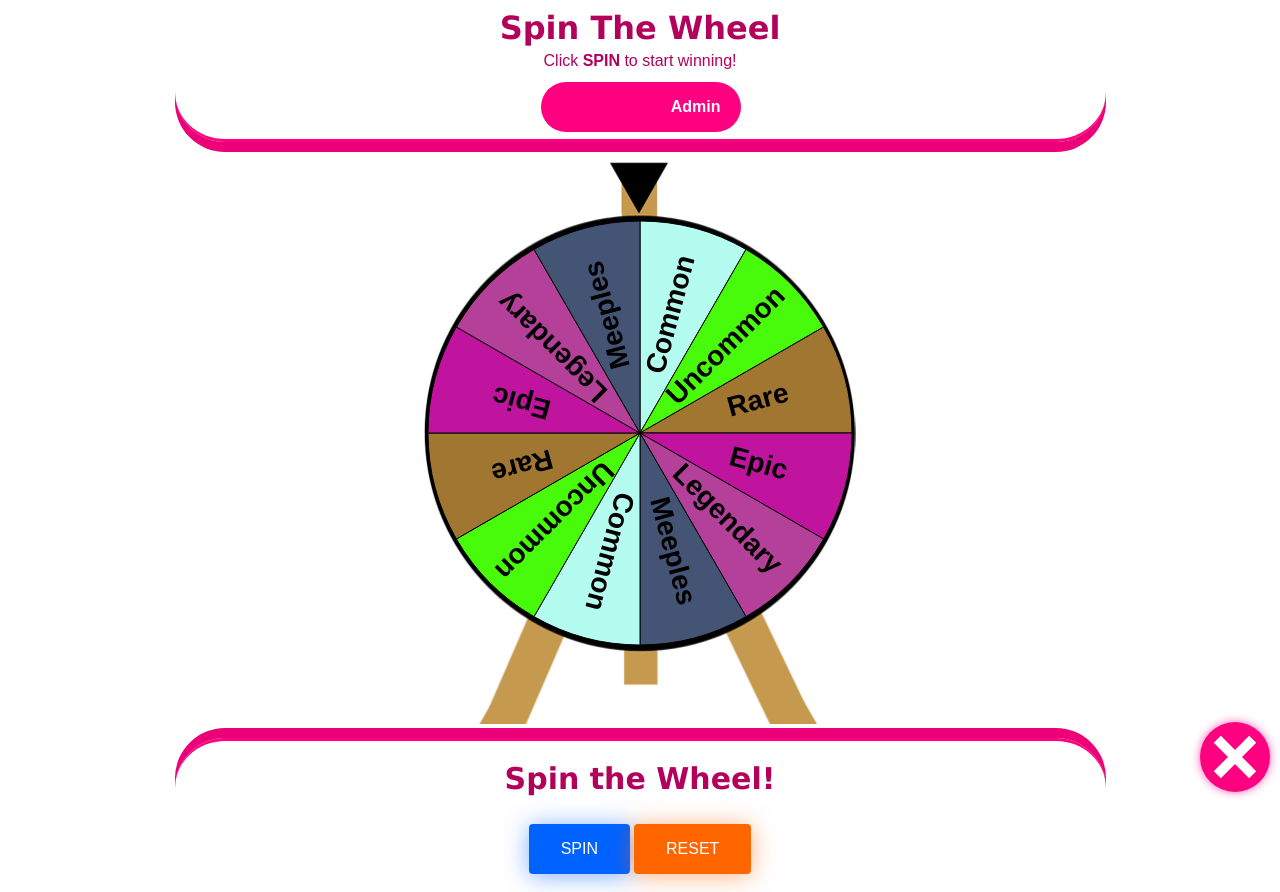
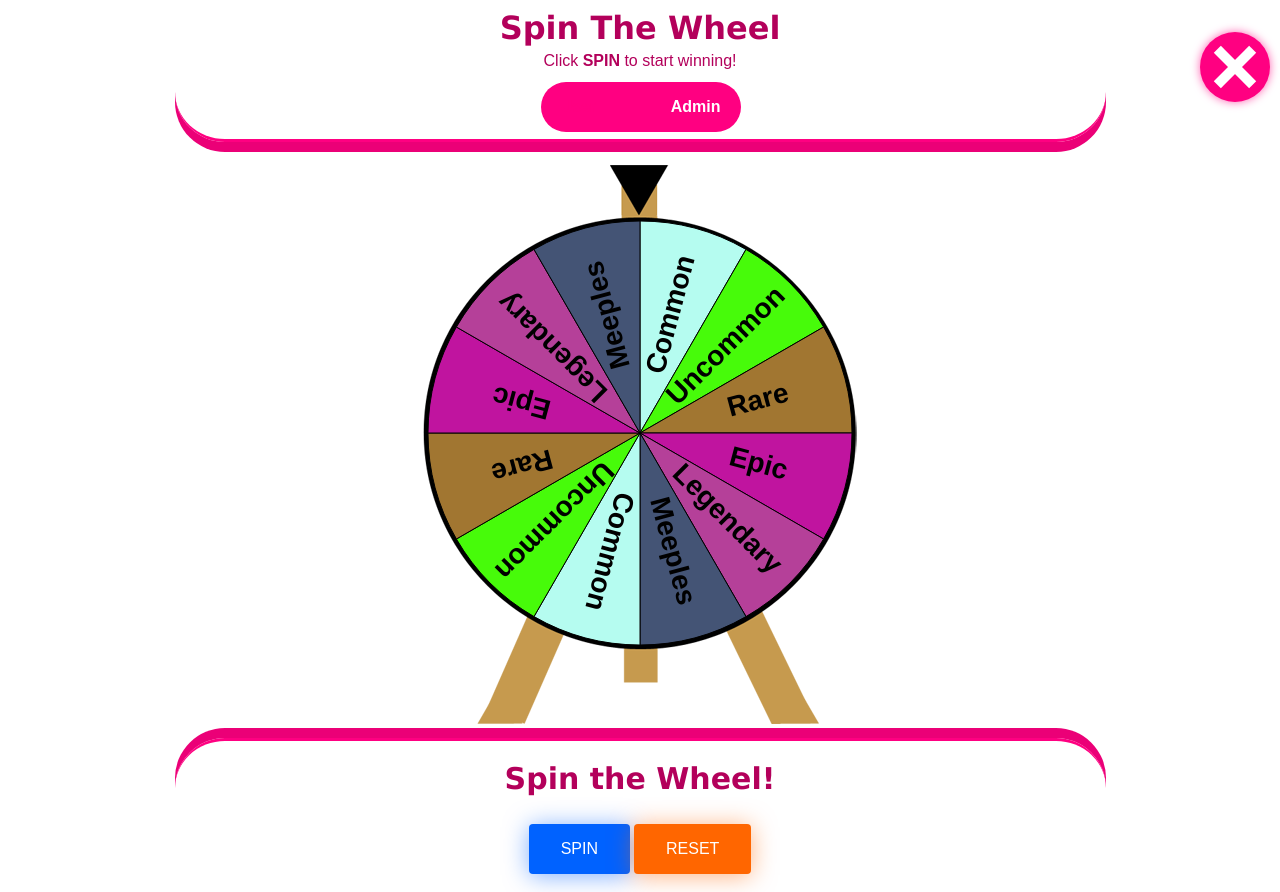
Before and after one commit to Terristwj/Spin-The-Wheel, a plain HTML site: page index.html in a window 1280 px wide. Both pictures are taken after a click on the checkbox 640 px from the left and 106 px from the top of the page. Drawn offline with Linux system fonts and the light colour scheme.

Commit message:
Updated UI

```diff
--- a/styles/debugging.css
+++ b/styles/debugging.css
@@ -15,10 +15,10 @@
 
 
 /* Settings */
-/* #AdminSettings, #AdminSettings .content, #AdminSettings .content div *{
+/* #AdminSettings, #AdminSettings .content{
     border:3px solid red !important;
 }
-#AdminControls, #FAB .icon, #FAB span,  #AdminSettings .header h2{
+#AdminControls, #FAB .icon, #FAB span, #ContentButtonsContainer .button,  #AdminSettings .header h2{
     border:3px solid blue !important;
 }
 #FAB, #AdminSettings .header,  #AdminSettings .content div{
--- a/styles/settings.css
+++ b/styles/settings.css
@@ -16,7 +16,7 @@
     height:70px;
     width:70px;
     right:10px;
-    bottom:1%;
+    top:4%;
     border-radius: 50px;
     background-color: #ff0081;
     box-shadow: 0px 0px 10px #ff61b1;
@@ -117,7 +117,8 @@
     margin-top:20px;
 
     padding:10px;
-    text-align: center;
+    padding-left:25px;
+    text-align: left;
     font-family: 'Verdana';
 }
 
--- a/styles/style.css
+++ b/styles/style.css
@@ -33,9 +33,9 @@
 
 #canvas{
     background-image: url(../images/wheel_back.png);
-    background-size: 436px 587px;
+    background-size: 100%;
     background-position: center;
-    background-repeat: none;
+    background-repeat: no-repeat;
 }
 /*  */
 
```
